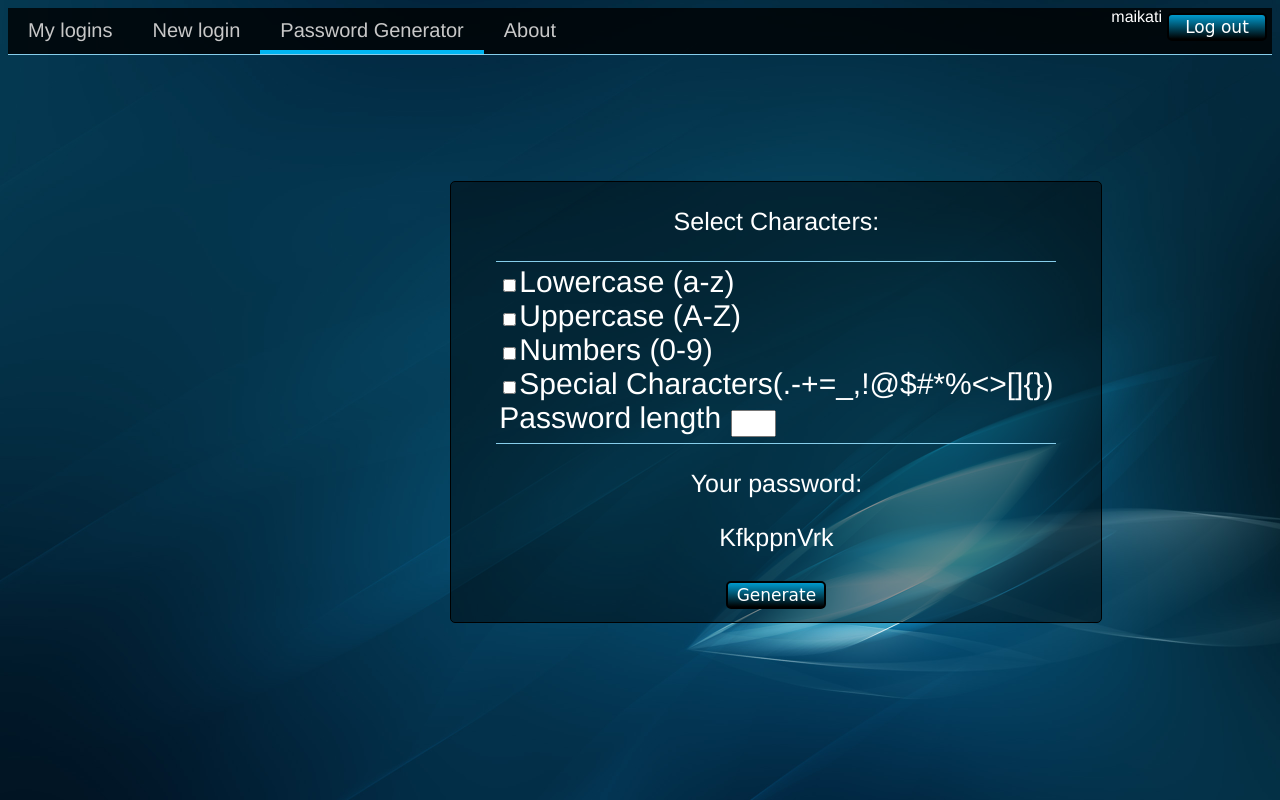
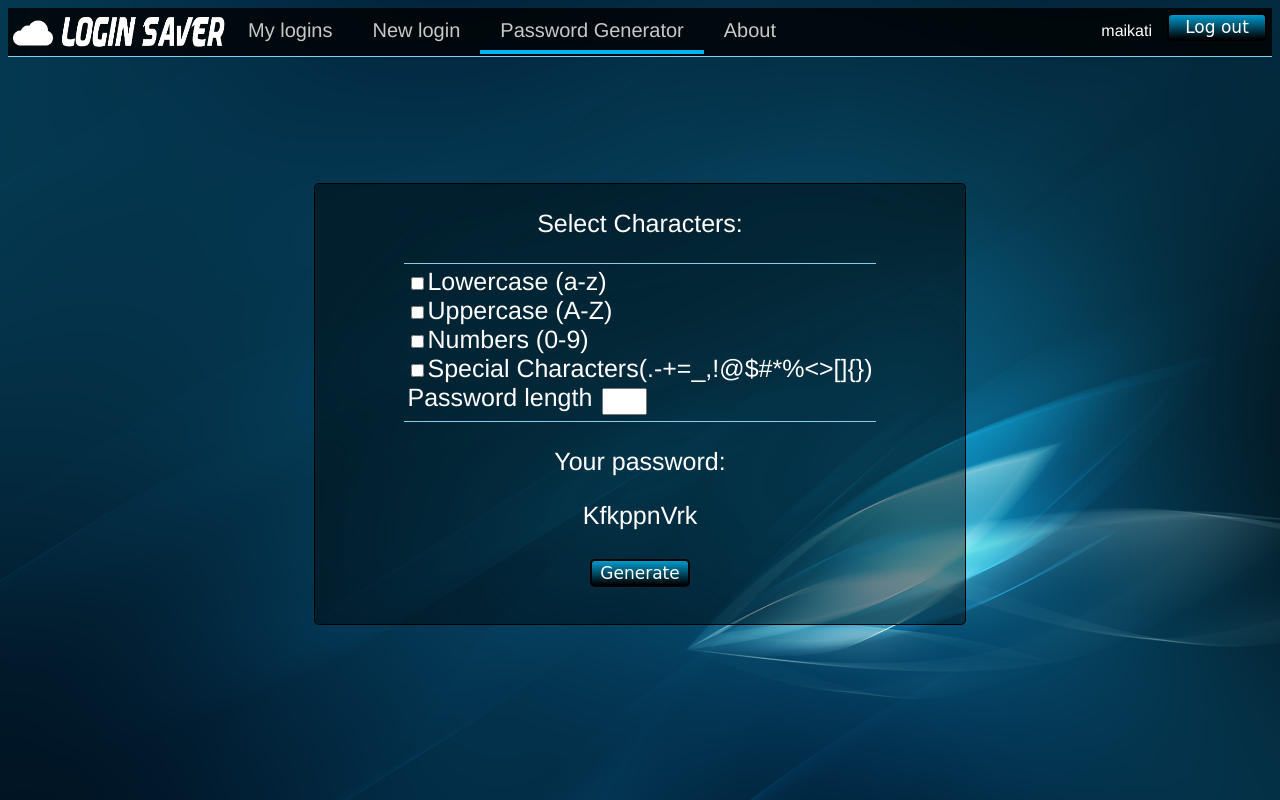
Before and after one commit to jedaitemple/tp-project-2014-2015, a PHP site: page /passgen.php in a window 1280 px wide. Run offline with PHP 8.4, Linux system fonts and the light colour scheme; a user stored in the database is signed in.

Commit message:
pak update : D

```diff
--- a/login.php
+++ b/login.php
@@ -41,8 +41,7 @@ $form = <<<EOT
 
 		<div align = "center">
 			<img src = "images/c-l.png" style="width:300px;height:300px;"/>
-			<img src = "images/t-l.png" style=""/>
-
+			<img src = "images/t-l.png"/>
 		</div>
 		<div id="form" align="center">
 			<form action = "login.php" method = "POST">
--- a/passgen.php
+++ b/passgen.php
@@ -10,18 +10,22 @@
 
 				<div style = "float:right; position:relative; z-index:1;">
 					<form action = "login.php"  >
-						<input style = "margin:5px;"class="button" type = "submit" name = "submit" value = "Log out" />
 						<?php
 						require'config.php';
 						session_start();
 						$user =  $_SESSION['uname'];
-						echo $user;
-					?>
+						echo "<p style = 'position:relative;float:left;margin-top:14px;margin-right:10px;'>$user</p>";
+						?>
+						<input style = "margin:5px;"class="button" type = "submit" name = "submit" value = "Log out" />
 					</form>
 				</div>
 
 				<ul>
-					<li><span><a href="userregs.php">My logins</a></li>
+					<li><div style = "position:absolute;margin-right:5px;margin-left:5px;padding-top:5px;">
+						<img src = "images/c-l.png" style="width:40px;height:40px;"/>
+						<img src = "images/t-l.png" style="width:170px;height:40px;"/>
+					</div></li>
+					<li style= "margin-left:220px;"><span><a href="userregs.php">My logins</a></li>
 					<li><a href='logsaverform.php'><span>New login</span></a></li>
 					<li class='active'><a href='passgen.php'><span>Password Generator</span></a></li>
 					<li><a href='about.php'><span>About</span></a></li>
@@ -78,11 +82,11 @@
 					<table style = "border-bottom:1px solid skyblue;border-top:1px solid skyblue;">
 						<tr>
 							<td align = "left" style = "margin-left:100px;">
-								<input type = 'checkbox' name = 'alpha' /><a style = "font-size:30px;">Lowercase (a-z)</a><br>
-								<input type = 'checkbox' name = 'alpha_upper'/><a style = "font-size:30px;">Uppercase (A-Z)</a><br>
-								<input type = 'checkbox' name = 'numeric' /><a style = "font-size:30px;">Numbers (0-9)</a><br>
-								<input type = 'checkbox' name = 'special' style = ""/><a style = "font-size:30px;">Special Characters(.-+=_,!@$#*%<>[]{})</a><br>
-								<a style = "font-size:30px;">Password length</a>
+								<input type = 'checkbox' name = 'alpha' /><a style = "font-size:25px;">Lowercase (a-z)</a><br>
+								<input type = 'checkbox' name = 'alpha_upper'/><a style = "font-size:25px;">Uppercase (A-Z)</a><br>
+								<input type = 'checkbox' name = 'numeric' /><a style = "font-size:25px;">Numbers (0-9)</a><br>
+								<input type = 'checkbox' name = 'special' style = ""/><a style = "font-size:25px;">Special Characters(.-+=_,!@$#*%<>[]{})</a><br>
+								<a style = "font-size:25px;">Password length</a>
 								<input type = 'number' name = 'length' min = "0" max = "35" style =  "width:45px;height:27px;margin-left:5px;margin-bottom:3px;"/><br>
 							</td>
 						</tr>
--- a/register.php
+++ b/register.php
@@ -50,9 +50,12 @@ $form = <<<EOT
 		<form action = "login.php" align= "right" >
 			<input class="button" style ="width:100px; font-size: 17px;;" type = "submit" name = "submit" value = "Login" />
 		</form>
+		<div align = "center">
+			<img src = "images/c-l.png" style="width:300px;height:300px;"/>
+			<img src = "images/t-l.png"/>
+		</div><br>
 		<div id="form">
 			<form align = "center" action = "register.php" method = "POST">
-				<img src = "images/logo.png" style="margin-left:200px;"/><br>
 				<input type = "text" style = "border: 1px solid black;width:154px;height:40px;margin-right:5px;" placeholder = "First Name" name = "name" required/>
 				<input type = "text" style = "margin-top:2px;border: 1px solid black;width:154px;height:40px;" placeholder ="Last Name" name = "lname" required/><br>
 				<input placeholder = "Username" style = "margin-top:5px;border: 1px solid black;width:317px;height:40px;" type = "text" name = "uname" required/><br>
--- a/style.css
+++ b/style.css
@@ -56,7 +56,9 @@ cursor: pointer;
 }
 
 /* MENU */
-
+#menu{
+	min-width:1050px;
+}
 #menu ul {
   margin: 0;
   padding: 0;
@@ -119,6 +121,7 @@ cursor: pointer;
 	height:10%;
 	margin:0px;
 	padding:0px;
+	min-width:1050px;
 	text-align:center;
 }
 
@@ -174,7 +177,7 @@ hover */
 	min-width: 650px;
 	min-height: 440px;
 	margin-top:10%;
-	margin-left: 35%;
+	margin-left: auto;
     margin-right: auto;
 	background-color: #000000;
 	border-radius: 5px;
```
Also changed, not shown: about.php (+15 -4 lines), logsaverform.php (+10 -6 lines), userregs.php (+9 -4 lines).
